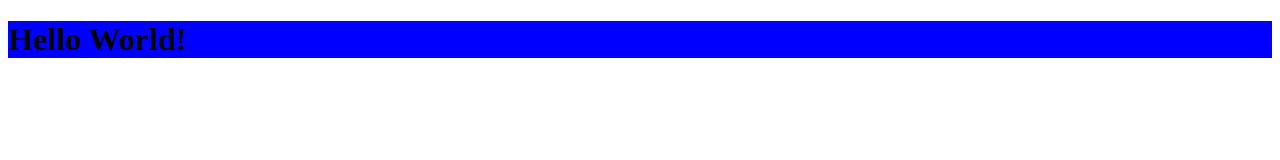
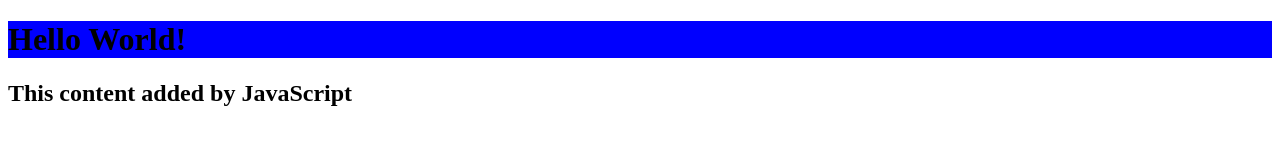
Before and after one commit to nathanmosseri/My-Personal-Website, a plain HTML site: page index.html in a window 1280 px wide. Drawn offline with Linux system fonts and the light colour scheme.

Commit message:
add script.js, connect to index.html

```diff
--- a/index.html
+++ b/index.html
@@ -6,5 +6,6 @@
     </head>
     <body>
         <h1>Hello World!</h1>
+        <script src="script.js"></script>
     </body>
 </html>
--- /dev/null
+++ b/script.js
@@ -0,0 +1,3 @@
+const h2 = document.createElement('h2');
+h2.textContent = 'This content added by JavaScript';
+document.querySelector('body').appendChild(h2)
```
